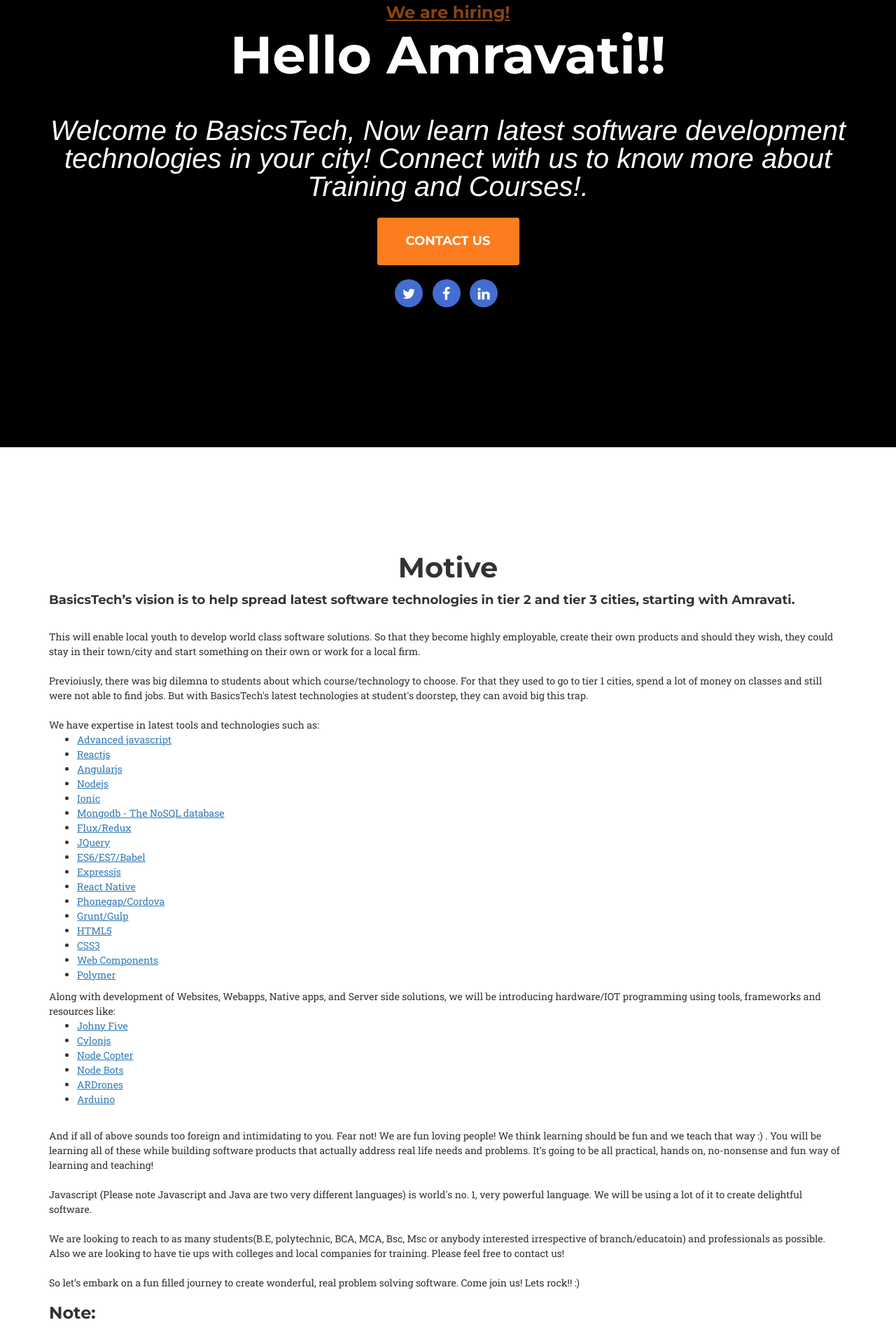
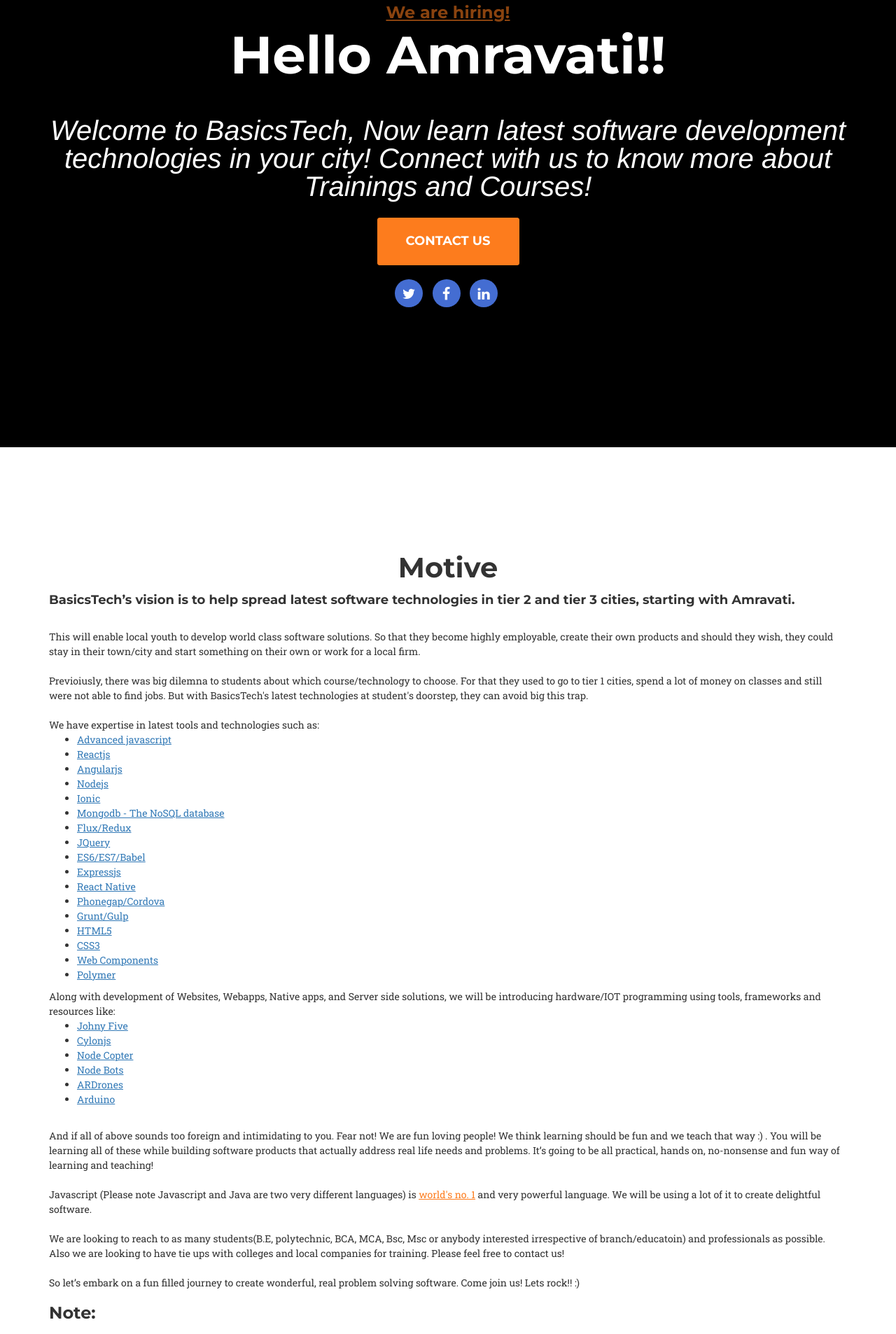
Before and after one commit to nikhil-advait/basicstech-site, a website: page index.html in a window 1280 px wide. Shown: the part 315-2221 px from the top of the page at 70% size. Drawn offline with nearby package versions, Linux system fonts and the light colour scheme; a web font is replaced by a local one.

Commit message:
Added link to worlds most used language

```diff
--- a/index.html
+++ b/index.html
@@ -90,7 +90,7 @@
             <div class="intro-text">
                 <h3 class="blink_me"><a href="#career">We are hiring!</a></h3>
                 <div class="intro-heading">Hello Amravati!!</div>
-                <div class="intro-lead-in">Welcome to BasicsTech, Now learn latest software development technologies in your city! Connect with us to know more about Training and Courses!.</div>
+                <div class="intro-lead-in">Welcome to BasicsTech, Now learn latest software development technologies in your city! Connect with us to know more about Trainings and Courses!</div>
                 <span class="no-decoration"><a href="#contact" class="page-scroll btn btn-xl">Contact us</a></span>
                 <br/><br/>
                 <div class="row">
@@ -156,7 +156,7 @@
                         And if all of above sounds too foreign and intimidating to you. Fear not! We are fun loving people! We think learning should be fun and we teach that way :) . You will be learning all of these while building software products that actually address real life needs and problems. It’s going to be all practical, hands on, no-nonsense and fun way of learning and teaching!
 
                         <br/><br/>
-                        Javascript (Please note Javascript and Java are two very different languages) is world's no. 1, very powerful language. We will be using a lot of it to create delightful software.
+                        Javascript (Please note Javascript and Java are two very different languages) is <a href="https://github.com/search?q=stars%3A%3E1&s=updated&type=Repositories">world's no. 1</a> and very powerful language. We will be using a lot of it to create delightful software.
 
                         <br/><br/>
                         We are looking to reach to as many students(B.E, polytechnic, BCA, MCA, Bsc, Msc or anybody interested irrespective of branch/educatoin) and professionals as possible. Also we are looking to have tie ups with colleges and local companies for training. Please feel free to contact us!
```
